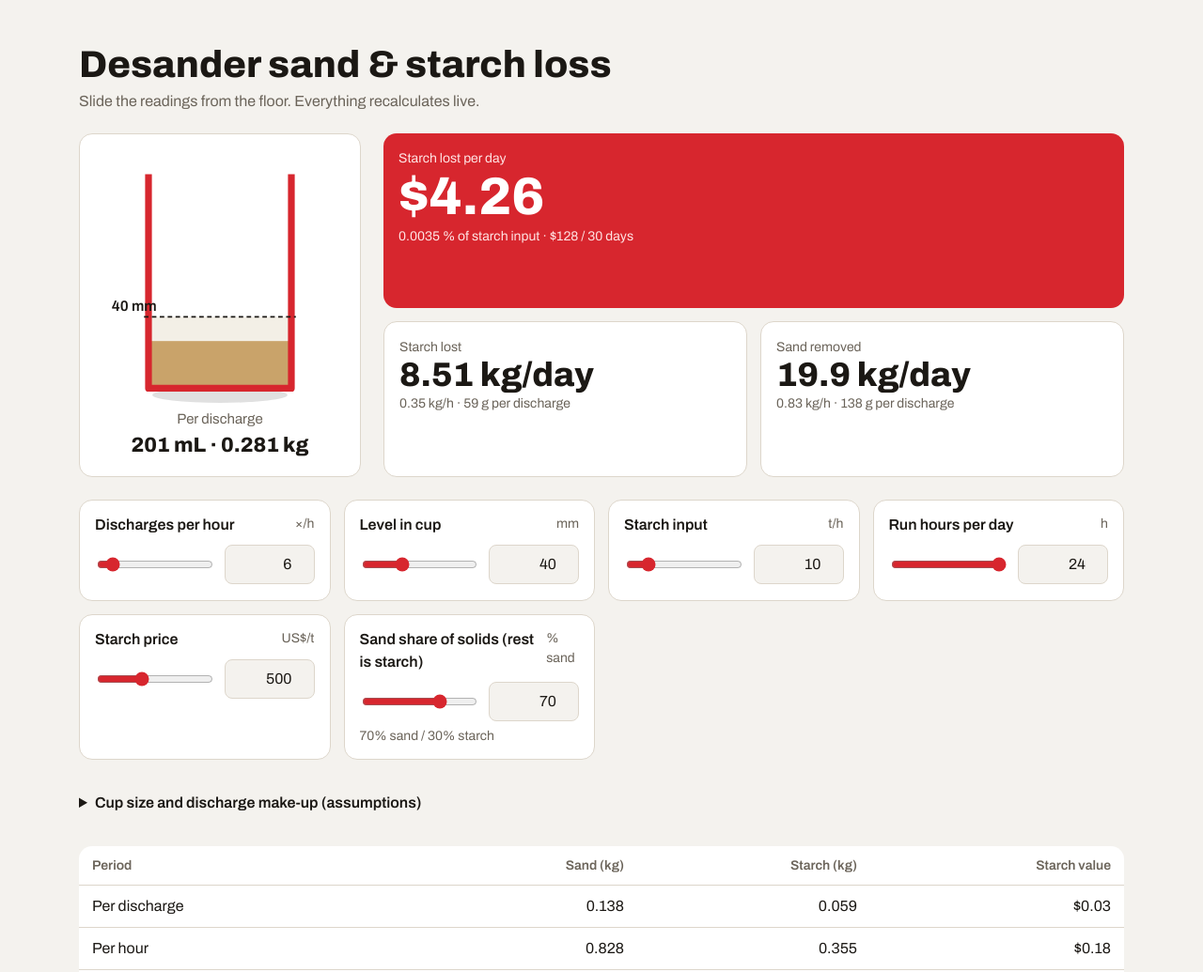
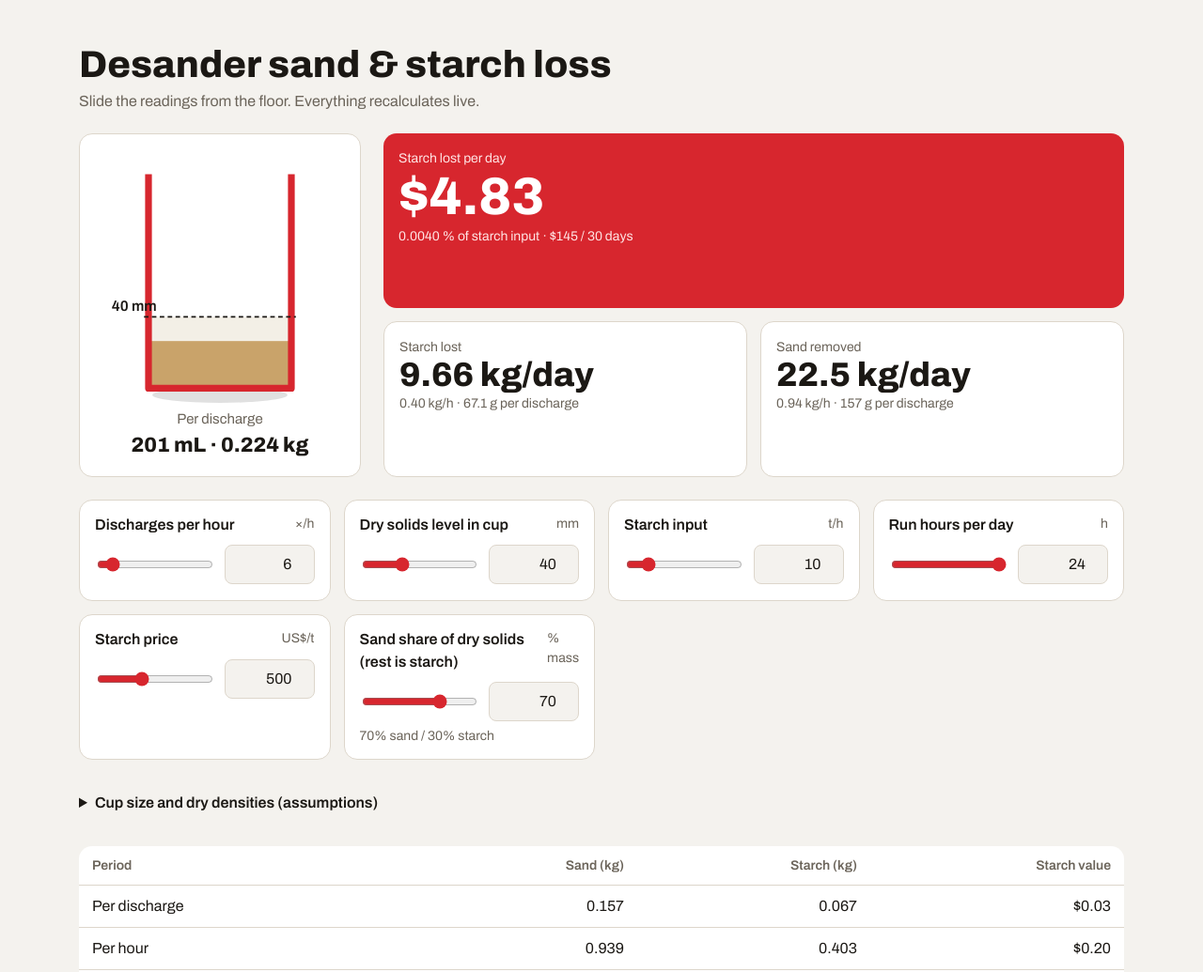
Before and after one commit to thomaskappeai-afk/desander-calculator, a plain HTML site: page index.html in a window 1280 px wide. Shown: the top 1035 px of the page at 94% size. Drawn offline with Linux system fonts and the light colour scheme.

Commit message:
Dry solids only; smaller cup sizes allowed
Co-Authored-By: Claude Opus 5.5 <noreply@anthropic.com>
Claude-Session: https://claude.ai/code/session_011xdtA3urV4o9aW5SFa97KX

```diff
--- a/index.html
+++ b/index.html
@@ -69,8 +69,8 @@ th{font-size:14px;color:var(--mut);font-weight:600}
 
 <div class="ctr" id="ctr"></div>
 
-<details><summary>Cup size and discharge make-up (assumptions)</summary><div class="ctr" id="adv" style="margin-top:8px"></div>
-<p class="note">The cup is treated as a straight cylinder: volume = π × (diameter ÷ 2)² × level. Defaults are Ø 80 mm × 120 mm; measure your cup and adjust. Solids = sand + starch; the split between them is set with the main slider.</p></details>
+<details><summary>Cup size and dry densities (assumptions)</summary><div class="ctr" id="adv" style="margin-top:8px"></div>
+<p class="note">The cup is treated as a straight cylinder: volume = π × (diameter ÷ 2)² × level. Defaults are Ø 80 mm × 120 mm; measure your cup and adjust. All figures are dry solids (water removed). The densities turn the dry volume into kg: 1 ÷ mix density = sand share ÷ sand density + starch share ÷ starch density. Defaults (sand 1.6, starch 0.65 kg/L) are typical loose dry values; weigh a known volume of your own to set them.</p></details>
 
 <div class="scroll"><table><thead><tr><th>Period</th><th>Sand (kg)</th><th>Starch (kg)</th><th>Starch value</th></tr></thead><tbody id="tb"></tbody></table></div>
 <p class="note">Default price US$500/t is a rough recent FOB Bangkok level for native tapioca starch; set your own. Loss % = starch in discharge ÷ starch input.</p>
@@ -80,16 +80,16 @@ th{font-size:14px;color:var(--mut);font-weight:600}
 {
 const F=[
  ['dis','Discharges per hour','×/h',1,60,1,6],
- ['lvl','Level in cup','mm',0,120,1,40],
+ ['lvl','Dry solids level in cup','mm',0,120,0.5,40],
  ['tph','Starch input','t/h',1,60,0.5,10],
  ['hrs','Run hours per day','h',1,24,0.5,24],
  ['price','Starch price','US$/t',200,1000,5,500],
- ['split','Sand share of solids (rest is starch)','% sand',0,100,1,70]];
+ ['split','Sand share of dry solids (rest is starch)','% mass',0,100,1,70]];
 const A=[
- ['dia','Cup inside diameter','mm',30,200,1,80],
- ['ch','Cup height','mm',50,250,1,120],
- ['rho','Discharge density','kg/L',1,2.2,0.05,1.4],
- ['solids','Solids in discharge (rest is water)','% mass',1,100,1,70]];
+ ['dia','Cup inside diameter','mm',5,200,0.5,80],
+ ['ch','Cup height','mm',10,250,1,120],
+ ['rs','Dry sand bulk density','kg/L',0.5,3,0.05,1.6],
+ ['rst','Dry starch bulk density','kg/L',0.2,1.5,0.05,0.65]];
 const v={};
 const mk=(a,el)=>{el.innerHTML=a.map(([id,n,u,mi,ma,st,d])=>{v[id]=d;return `<div class="c"><label for="${id}">${n} <span>${u}</span></label><div class="row"><input type="range" id="${id}" min="${mi}" max="${ma}" step="${st}" value="${d}"><input type="number" id="${id}n" min="${mi}" max="${ma}" step="${st}" value="${d}" aria-label="${n}"></div></div>`}).join('')};
 mk(F,document.getElementById('ctr'));mk(A,document.getElementById('adv'));
@@ -105,17 +105,17 @@ function calc(){
  $('lvl').max=$('lvln').max=v.ch;
  const r=v.dia/2,H=v.ch,h=v.lvl;
  const mL=Math.PI*r*r*h/1000;
- const mass=mL/1000*v.rho;
- const sol=mass*v.solids/100,sandD=sol*v.split/100,starD=sol-sandD;
+ const w=v.split/100,rmix=1/(w/v.rs+(1-w)/v.rst);
+ const mass=mL/1000*rmix,sandD=mass*w,starD=mass-sandD;
  const sandH=sandD*v.dis,starH=starD*v.dis;
  const sandDay=sandH*v.hrs,starDay=starH*v.hrs;
  const pct=starH/(v.tph*1000)*100;
  const cost=t=>t/1000*v.price;
- $('vol').textContent=n0(mL)+' mL · '+fx(mass,3)+' kg';
+ $('vol').textContent=n1(mL)+' mL · '+fx(mass,3)+' kg';
  $('costDay').textContent=usd(cost(starDay));
  $('pct').textContent=(pct<0.01?pct.toFixed(4):pct.toFixed(3))+' % of starch input · '+usd(cost(starDay)*30)+' / 30 days';
- $('starDay').textContent=kg(starDay)+'/day';$('starHr').textContent=n1(starH)+' kg/h · '+n0(starD*1000)+' g per discharge';
- $('sandDay').textContent=kg(sandDay)+'/day';$('sandHr').textContent=n1(sandH)+' kg/h · '+n0(sandD*1000)+' g per discharge';
+ $('starDay').textContent=kg(starDay)+'/day';$('starHr').textContent=n1(starH)+' kg/h · '+n1(starD*1000)+' g per discharge';
+ $('sandDay').textContent=kg(sandDay)+'/day';$('sandHr').textContent=n1(sandH)+' kg/h · '+n1(sandD*1000)+' g per discharge';
  const P=[['Per discharge',1/v.dis/v.hrs],['Per hour',1/v.hrs],['Per day',1],['Per week (7 d)',7],['Per month (30 d)',30],['Per year (365 d)',365]];
  $('tb').innerHTML=P.map(([l,m])=>`<tr><td>${l}</td><td>${fx(sandDay*m,m<1?3:1)}</td><td>${fx(starDay*m,m<1?3:1)}</td><td>${usd(cost(starDay*m))}</td></tr>`).join('');
  $('splitl').textContent=v.split+'% sand / '+(100-v.split)+'% starch';
```
